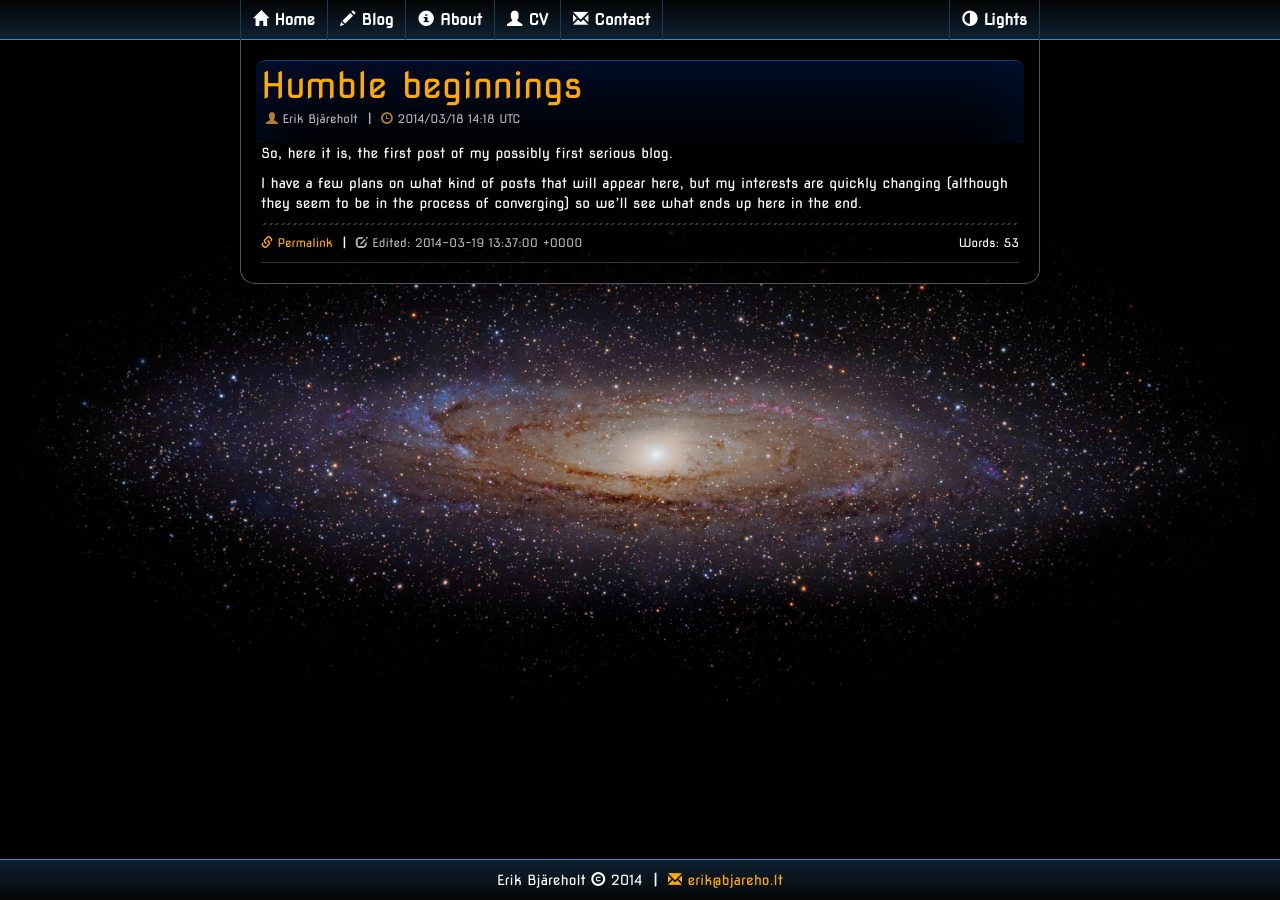
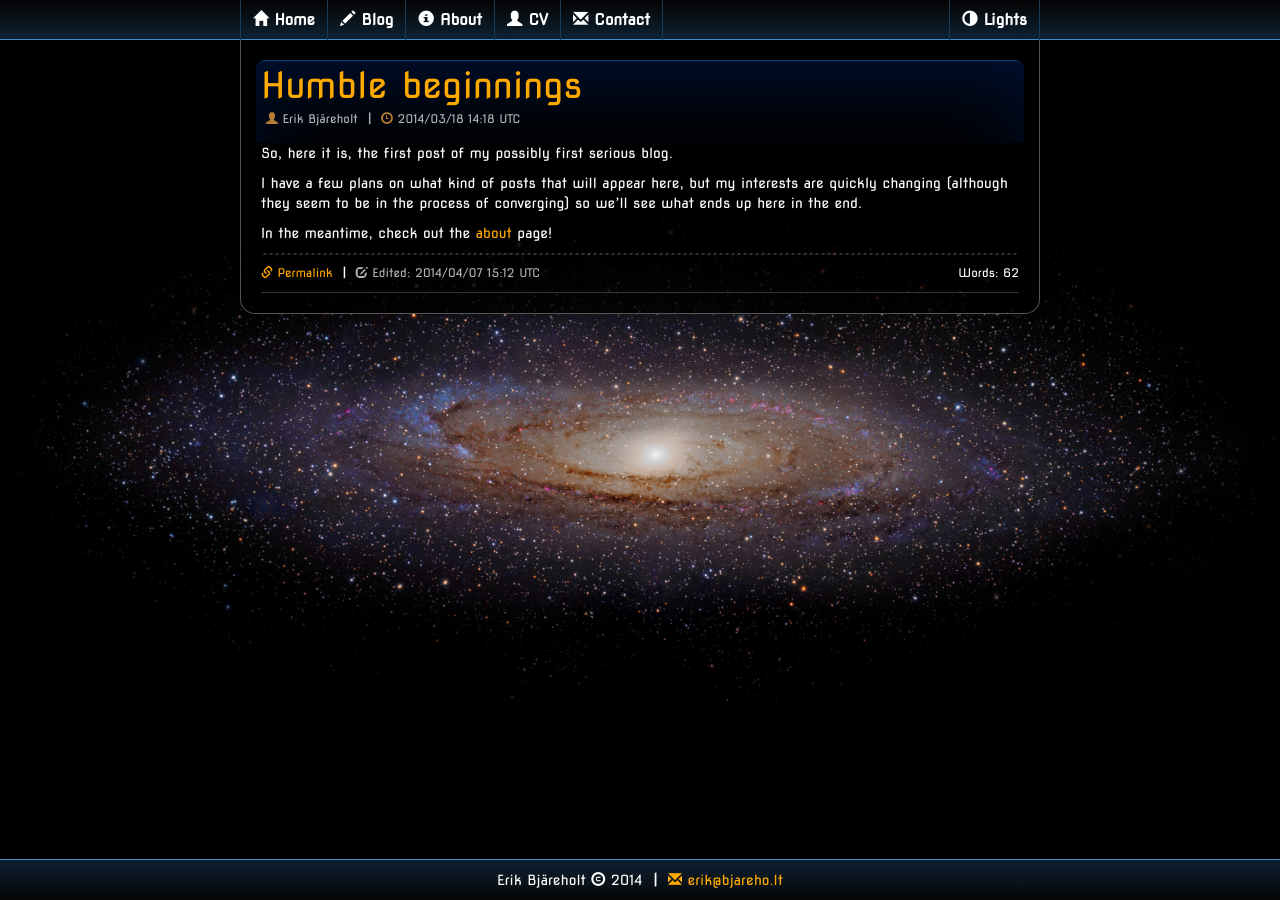
Before and after one commit to ErikBjare/ErikBjare.github.io, a Jekyll site: the page built from _posts/2014-03-18-humble-beginnings.md, in a window 1280 px wide. Built offline with Jekyll 4.4.1, drawn with Linux system fonts in a browser that asks for light colours; nearby versions of some CDN libraries; Markdown is read by kramdown in place of the engine named in the settings; comment, search, counter and statistics services are not loaded.

Commit message:
Added links to about page where shallow content resided, also added proper timezones to posts

```diff
--- a/_includes/post.html
+++ b/_includes/post.html
@@ -52,7 +52,7 @@
                 <span class="separator">|</span>
                 <span style="opacity: 0.7;">
                     <span class="glyphicon glyphicon-edit"></span>
-                    Edited: {{ page.edited }}
+                    Edited: {{ page.edited | date: "%Y/%m/%d %H:%M %Z" }}
                 </span>
             {% endif %}
             <div style="float: right">
--- a/_posts/2014-03-18-humble-beginnings.md
+++ b/_posts/2014-03-18-humble-beginnings.md
@@ -1,8 +1,8 @@
 ---
 layout: post
 title:  "Humble beginnings"
-date:   2014-03-18 14:18:30
-edited: 2014-03-19 13:37:00
+date:   2014-03-18 14:18 CET
+edited: 2014-04-07 15:12 CET
 author: Erik Bj&auml;reholt
 categories:
 ---
@@ -10,3 +10,5 @@ categories:
 So, here it is, the first post of my possibly first serious blog.
 
 I have a few plans on what kind of posts that will appear here, but my interests are quickly changing (although they seem to be in the process of converging) so we'll see what ends up here in the end.
+
+In the meantime, check out the <a href="/about/">about</a> page!
--- a/index.html
+++ b/index.html
@@ -4,8 +4,9 @@ title: Erik.Bjareho.lt
 ---
         <div class="section" id="home">
             <h1>Home</h1>
-            Not much to see here yet, you are probably better off visiting some of my various profiles online.
+            Not much to see here yet, but you could check out the <a href="/about/">about</a> page or visit some of my various profiles online.
             <br><br>
+
             <ul>
                 <li><a href="https://www.linkedin.com/in/erikbjareholt">LinkedIn</a></li>
                 <li><a href="https://www.facebook.com/erik.bjareholt">Facebook</a></li>
```
